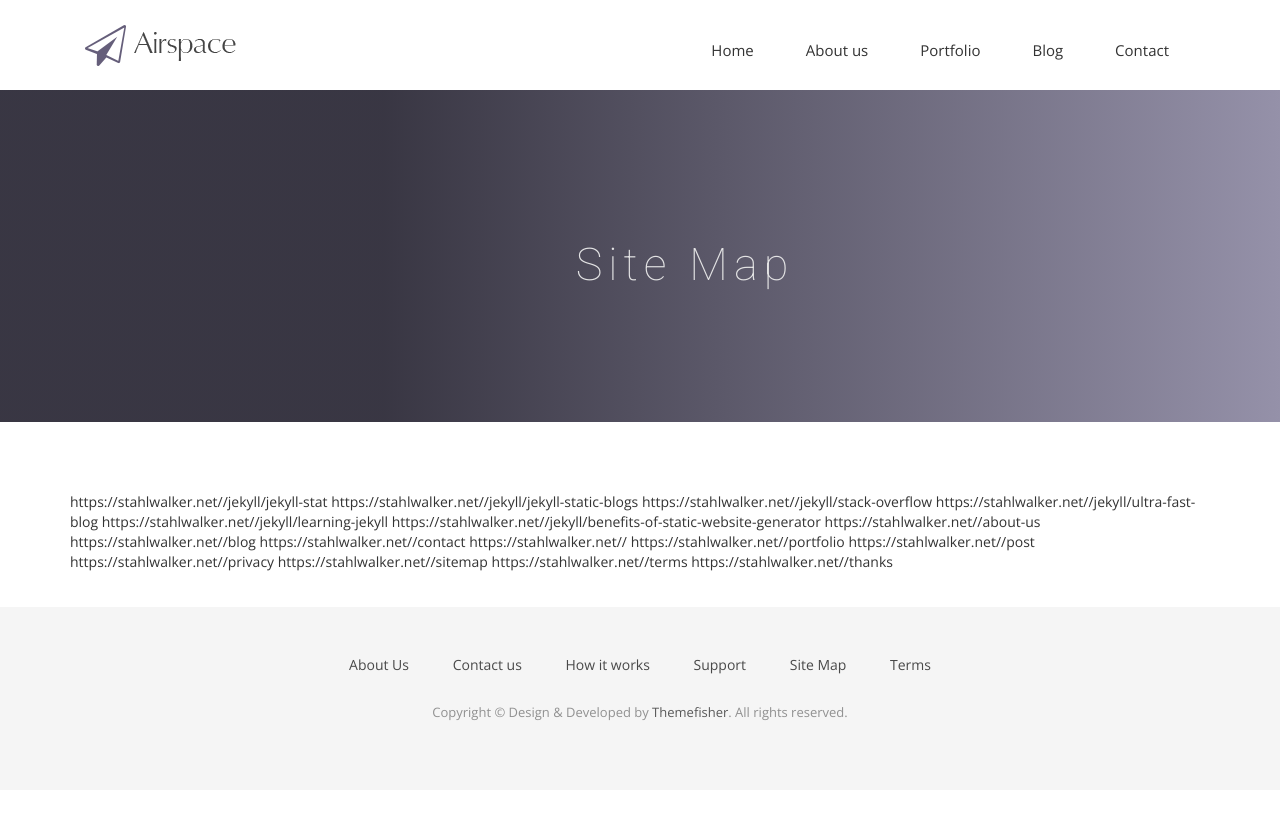
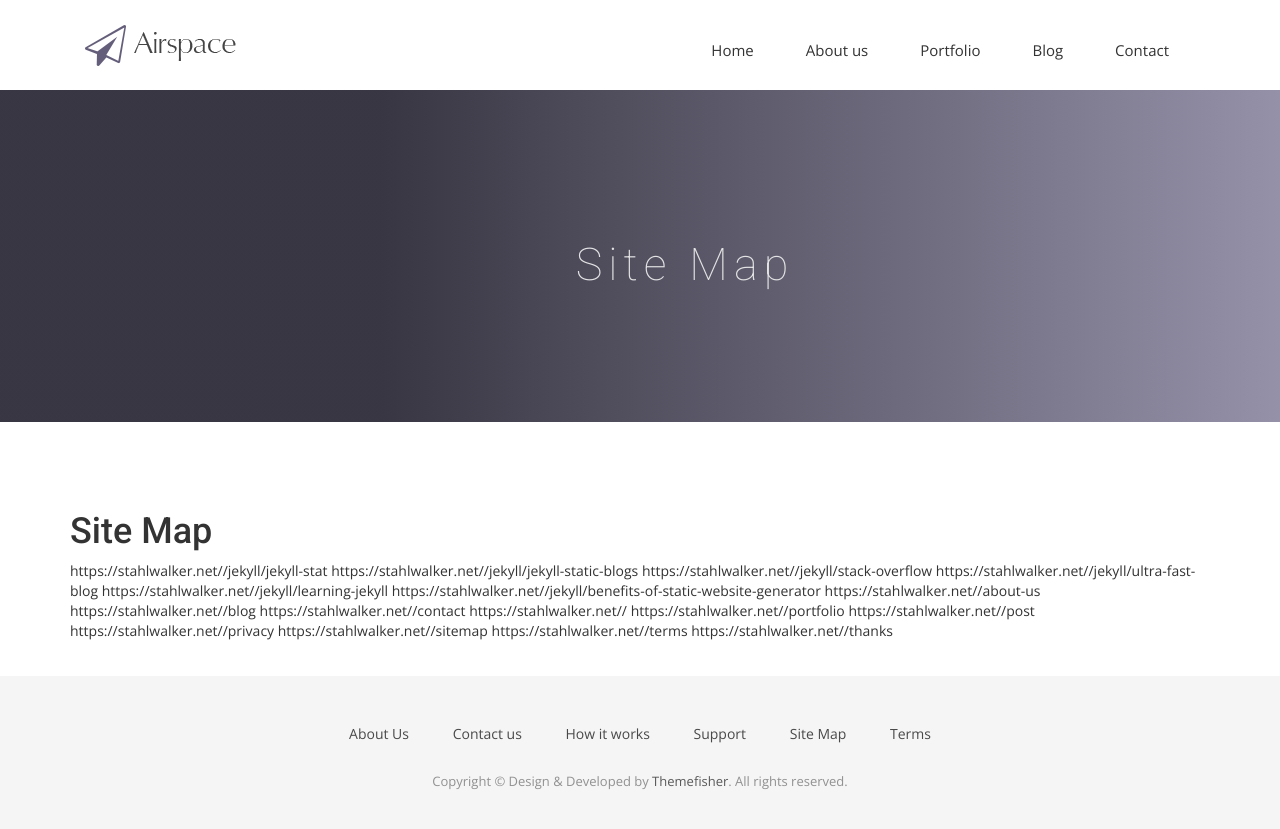
Before and after one commit to Stahlwalker/stahlblogger, a Jekyll site: the page built from sitemap.html, in a window 1280 px wide. Shown: the top 829 px of the page. Built offline with Jekyll 4.4.1, drawn with Linux system fonts in a browser that asks for light colours; nearby versions of some CDN libraries; some web fonts are replaced; comment, search, counter and statistics services are not loaded.

Commit message:
add header sitemap

```diff
--- a/_includes/sitemap.html
+++ b/_includes/sitemap.html
@@ -1,4 +1,5 @@
 
+<h1>Site Map</h1>
 <?xml version="1.0" encoding="UTF-8"?>
 <urlset xmlns="http://www.sitemaps.org/schemas/sitemap/0.9">
     {% for post in site.posts %}
```
